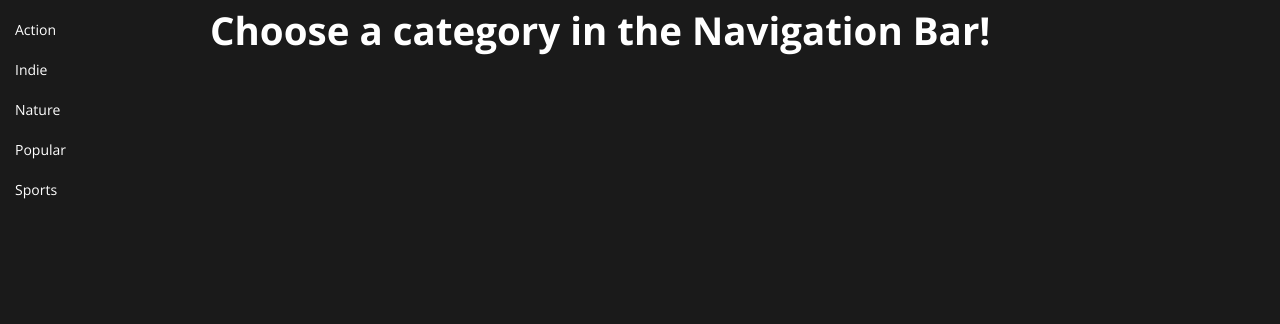
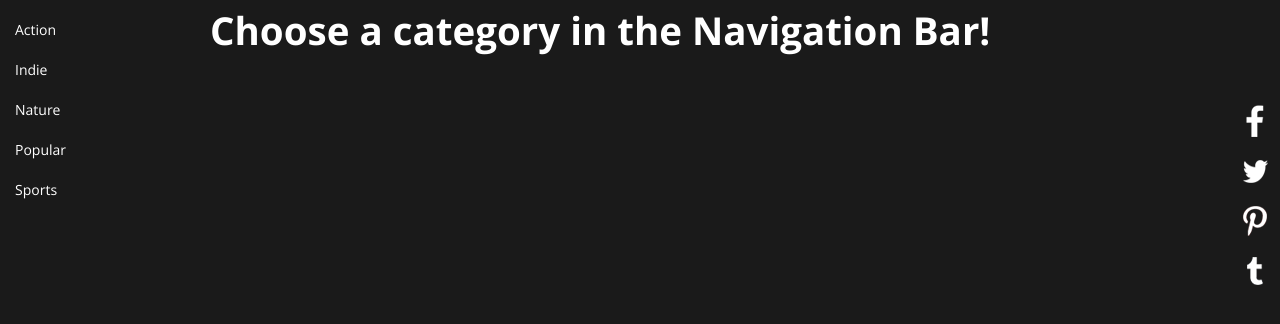
Before and after one commit to bsoe003/pingbots, a Flask app: page / in a window 1280 px wide. Shown: the part 64-388 px from the top of the page. Run offline with Flask 2, Linux system fonts and the light colour scheme; some libraries are stand-ins or nearby versions.

Commit message:
added social media

```diff
--- a/andrew/app/static/style.css
+++ b/andrew/app/static/style.css
@@ -32,7 +32,6 @@ header
 	margin-left: -40px;
 	height: 90%;
 	left: 0;
-	/*border-right: 1px #151515 solid;*/
 }
 
 #nav > ul > li
@@ -49,6 +48,7 @@ header
 {
 	list-style-type: none;
 	width: 100%;
+	overflow: auto;
 }
 
 #nav > ul > li:hover
@@ -75,3 +75,44 @@ header
 {
 	overflow: auto;
 }
+
+.social
+{
+	position: fixed;
+	right: 0;
+	z-index: 50;
+	top: 20%;
+}
+
+.social > ul
+{
+	list-style: none;
+	height: 150px;
+}
+
+.social > ul > li
+{
+	width: 50px;
+	height: 50px;
+	cursor: pointer;
+}
+
+.social > ul > li:nth-child(1):hover
+{
+	background-color: #3b579d;
+}
+
+.social > ul > li:nth-child(2):hover
+{
+	background-color: #00aced;
+}
+
+.social > ul > li:nth-child(3):hover
+{
+	background-color: #d73532;
+}
+
+.social > ul > li:nth-child(4):hover
+{
+	background-color: #34465d;
+}
--- a/andrew/app/templates/base.html
+++ b/andrew/app/templates/base.html
@@ -6,6 +6,7 @@
     <link rel="stylesheet" type="text/css" href="bootstrap/css/bootstrap-theme.css">
     <link rel="stylesheet" type="text/css" href="static/animate.css">
     <link rel="stylesheet" type="text/css" href="static/style.css" />
+    <link rel="shortcut icon" type="image/x-icon" href="static/favicon.ico"/>
   </head>
   <body>
     <header>
@@ -26,7 +27,13 @@
       {% block content %}
       {% endblock content %}
     </div>
-    {% block social %}
-{% endblock social %}
+    <div class="social">
+      <ul>
+        <li><img src="static/facebook.png" alt="facebook" /></li>
+        <li><img src="static/twitter.png" alt="twitter"/></li>
+        <li><img src="static/pinterest.png" alt="pinterest"/></li>
+        <li><img src="static/tumblr.png" alt="tumblr"/></li>
+      </ul>
+    </div>
   </body>
 </html>
```
Also changed, not shown: andrew/app/static/facebook.png (added), andrew/app/static/favicon.ico (added), andrew/app/static/pinterest.png (added), andrew/app/static/tumblr.png (added), andrew/app/static/twitter.png (added).
